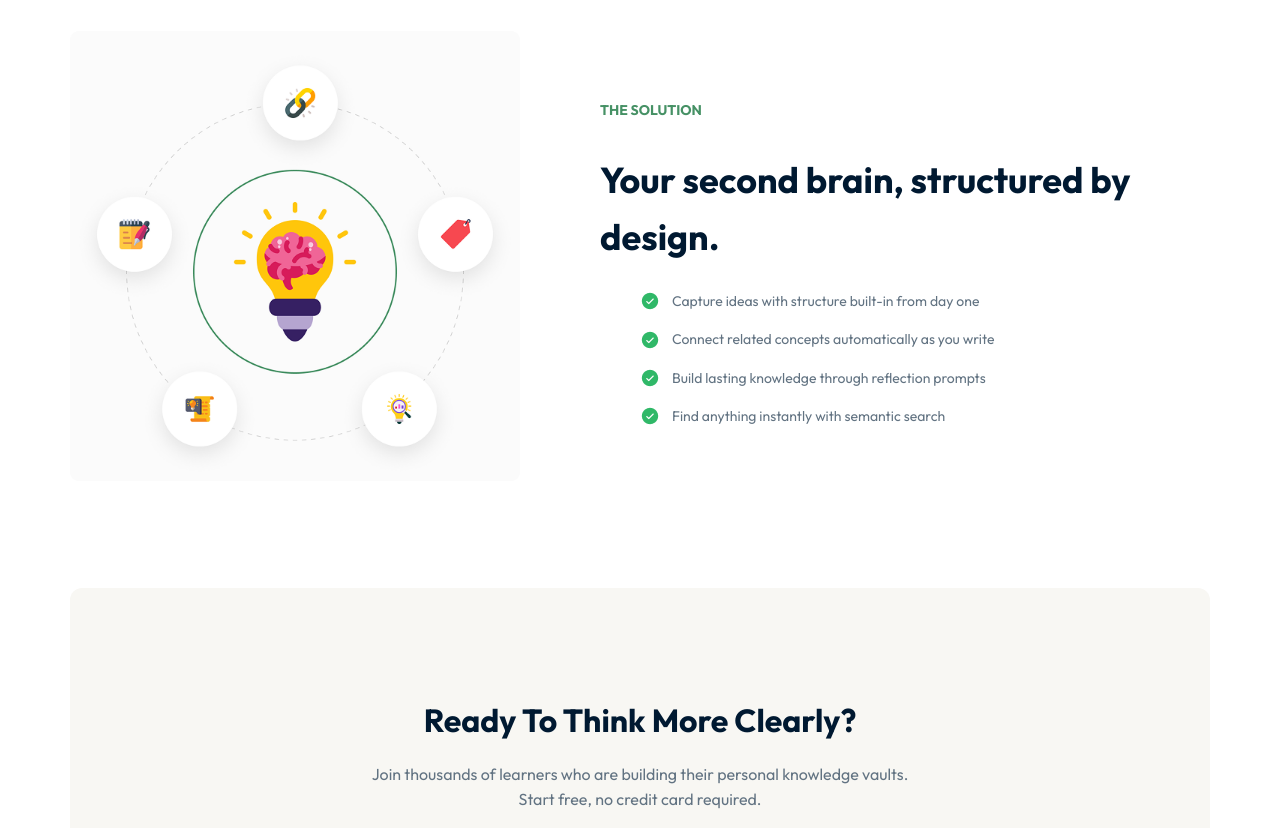
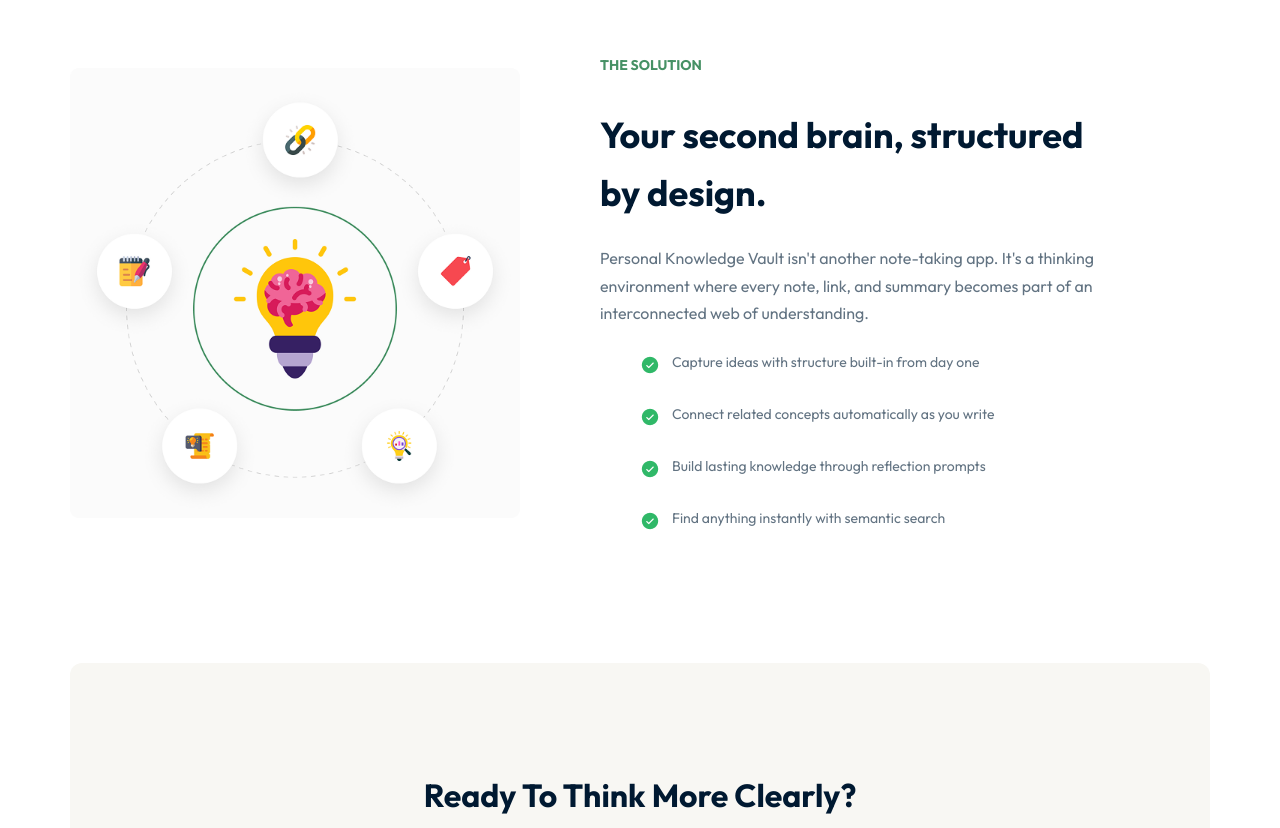
Before and after one commit to mdsadrulhasandider/B13-A1, a plain HTML site: page Assignment1/index.html in a window 1280 px wide. Shown: the part 1541-2369 px from the top of the page. Drawn offline with Linux system fonts and the light colour scheme.

Commit message:
alignment

```diff
--- a/Assignment1/assets/styles/index.css
+++ b/Assignment1/assets/styles/index.css
@@ -209,6 +209,7 @@
 .solution{
     flex: 1;
     text-align: left;
+    max-width: 520px;
 }
 
 .span h5{
@@ -223,17 +224,33 @@
     margin-bottom: 24px;
 }
 
+.solution-copy{
+    font-size: 16px;
+    line-height: 1.7;
+    color: var(--text-muted);
+    margin-bottom: 24px;
+}
+
 .solution ul{
     list-style: none;
+    display: flex;
+    flex-direction: row;
+    flex-wrap: wrap;
+    gap: 12px 24px;
 }
 
 .solution li{
     display: flex;
-    align-items: center;
+    align-items: flex-start;
     gap: 12px;
     margin-bottom: 16px;
     font-size: 14px;
     color: var(--text-muted);
+}
+
+.solution li img{
+    width: 20px;
+    margin-top: 4px;
 }
 
 .last-one{
--- a/Assignment1/index.html
+++ b/Assignment1/index.html
@@ -104,6 +104,7 @@
         </div>
         <h1>Your second brain,
         structured by design.</h1>
+        <p class="solution-copy">Personal Knowledge Vault isn't another note-taking app. It's a thinking environment where every note, link, and summary becomes part of an interconnected web of understanding.</p>
 
             <ul>
                 <li> <img src="./assets/images/checkcircle.png" alt="">Capture ideas with structure built-in from day one</li>
```
